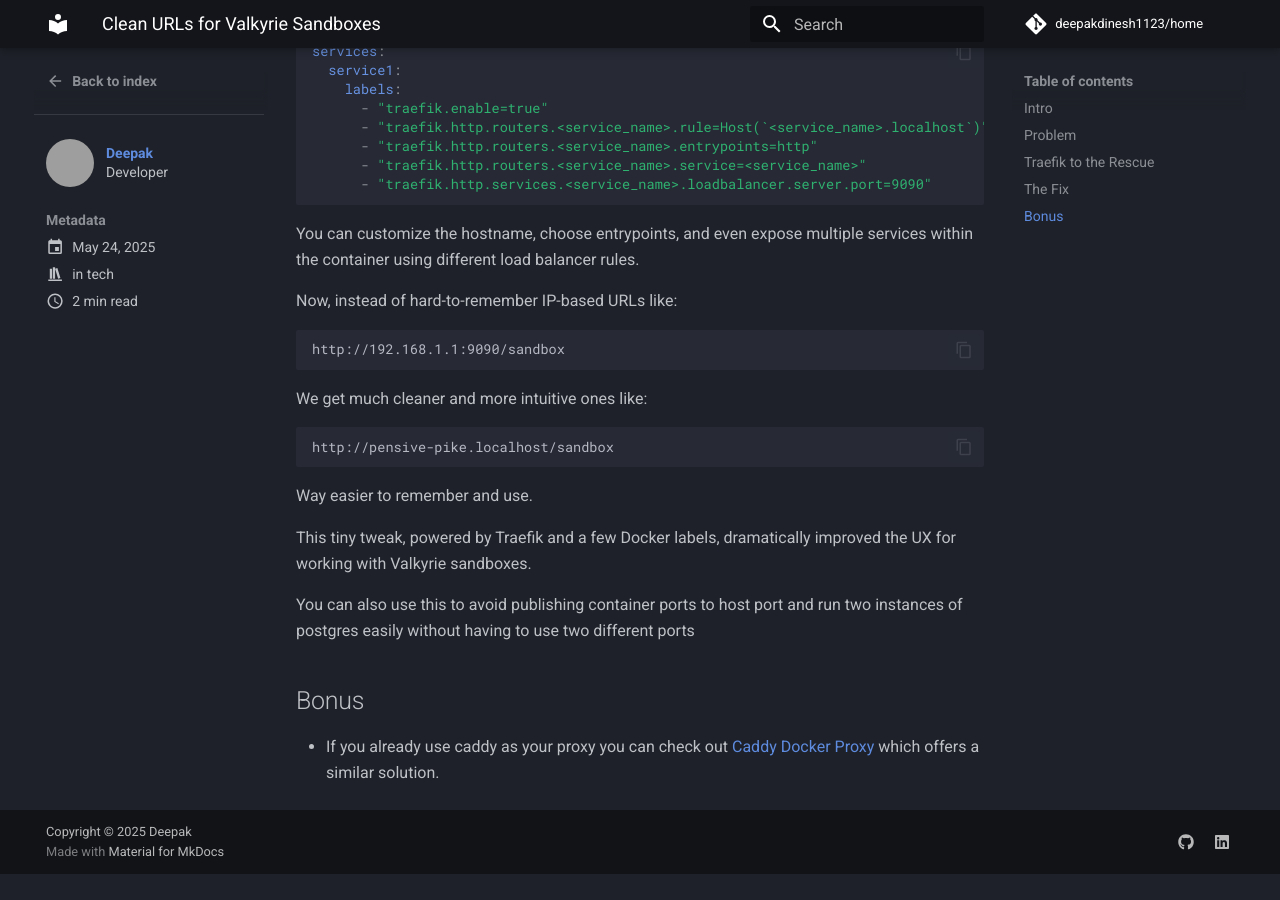
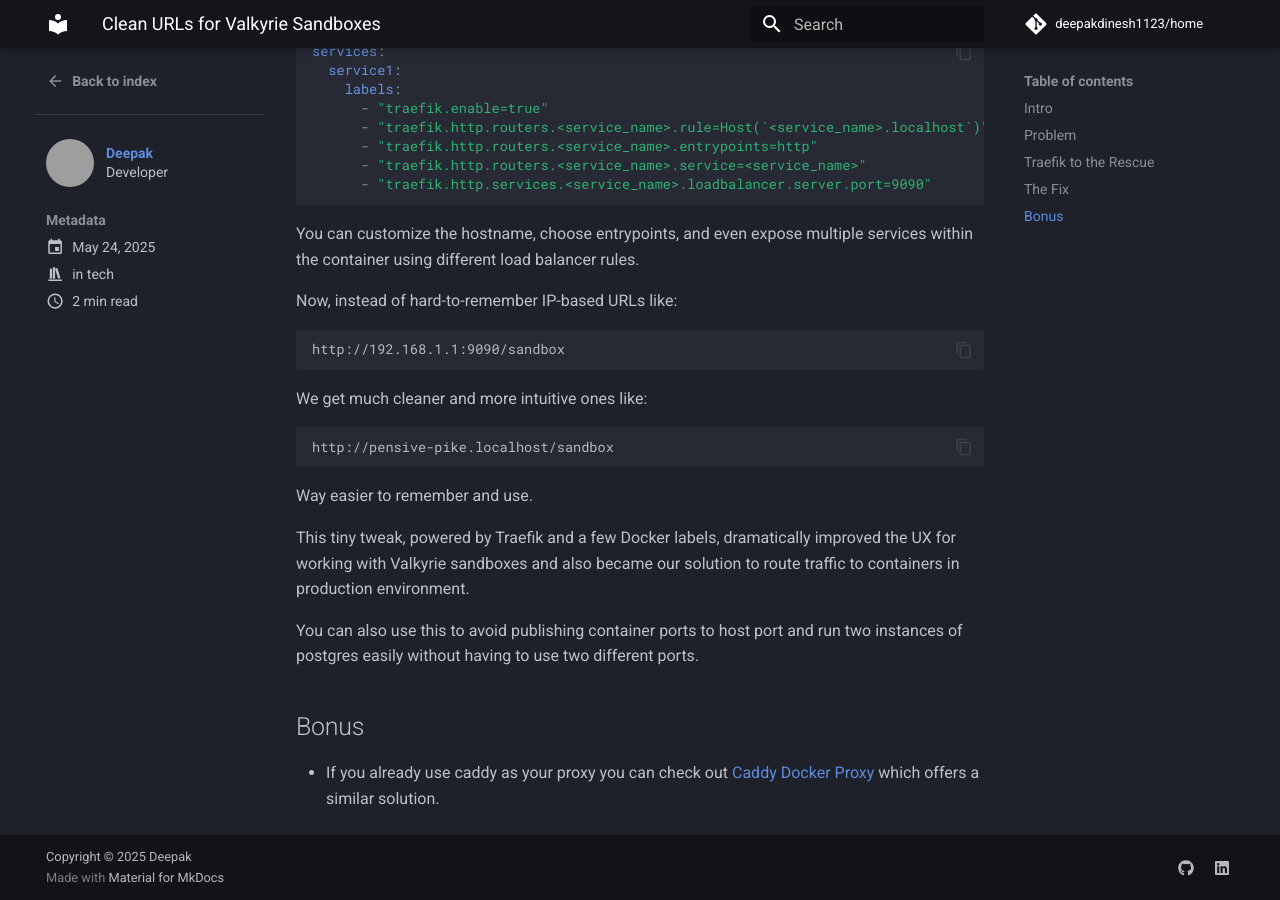
Before and after one commit to deepakdinesh1123/home, an MkDocs documentation site: the page built from docs/blog/posts/ditching_ip_addresses_with_traefik.md, in a window 1280 px wide and 900 px high, scrolled down 1035 px. Built offline with MkDocs 1.6.1 and Material for MkDocs 9.7.7, drawn with Linux system fonts in a browser that asks for light colours; plug-ins that fetch from the network failed and are left out; comment, search, counter and statistics services are not loaded; before the commit the page ends 1909 px from its top, so only the background shows below that; grey boxes are pictures that could not be loaded.

Commit message:
missing content added

```diff
--- a/docs/blog/posts/ditching_ip_addresses_with_traefik.md
+++ b/docs/blog/posts/ditching_ip_addresses_with_traefik.md
@@ -62,9 +62,9 @@
 
 Way easier to remember and use.
 
-This tiny tweak, powered by Traefik and a few Docker labels, dramatically improved the UX for working with Valkyrie sandboxes.
+This tiny tweak, powered by Traefik and a few Docker labels, dramatically improved the UX for working with Valkyrie sandboxes and also became our solution to route traffic to containers in production environment.
 
-You can also use this to avoid publishing container ports to host port and run two instances of postgres easily without having to use two different ports
+You can also use this to avoid publishing container ports to host port and run two instances of postgres easily without having to use two different ports.
 
 ## Bonus
 
```
